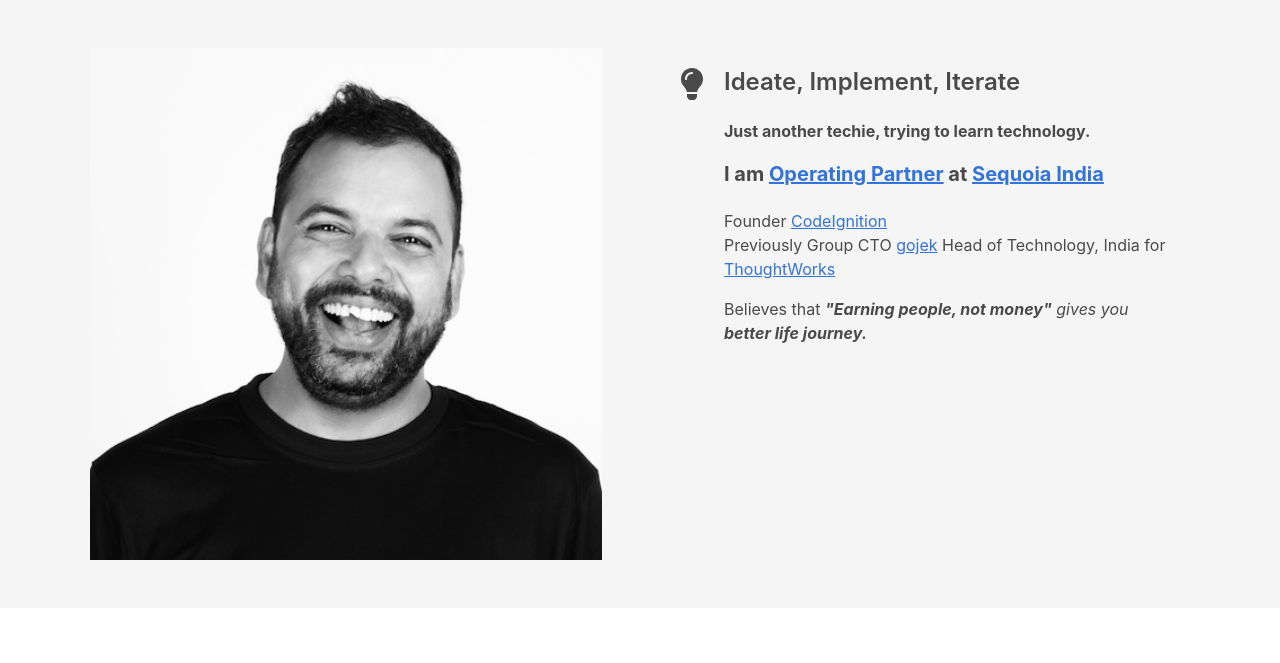
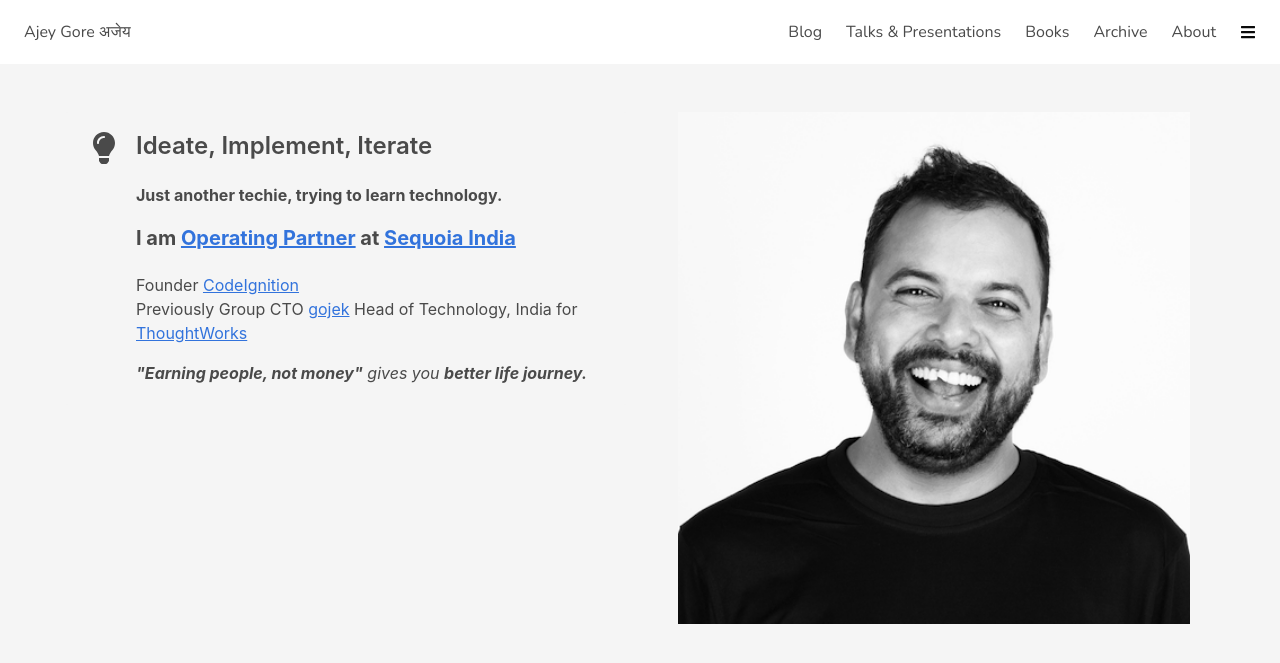
Before and after one commit to ajeygore/ajeygore.github.com, a Jekyll site: the page built from index2.html, in a window 1280 px wide. Shown: the top 663 px of the page. Built offline with Jekyll 4.4.1, drawn with Linux system fonts in a browser that asks for light colours; nearby versions of some CDN libraries.

Commit message:
changed columns

```diff
--- a/_includes/navigation.html
+++ b/_includes/navigation.html
@@ -1,18 +1,17 @@
-<!-- <div class="hero&#45;head top&#45;menu"> -->
-<!--   <div class="columns is&#45;mobile is&#45;marginless"> -->
-<!--     <div class="column left"> -->
-<!--       <p class="navbar&#45;item">Ajey Gore अजेय </p> -->
-<!--     </div> -->
-<!--     <div class="column right"> -->
-<!--       <p class="navbar&#45;item desktop is&#45;white">Blog</p> -->
-<!--       <p class="navbar&#45;item desktop">Talks &#38; Presentations</p> -->
-<!--       <p class="navbar&#45;item desktop">Books</p> -->
-<!--       <p class="navbar&#45;item desktop">Archive</p> -->
-<!--       <p class="navbar&#45;item desktop">About</p> -->
-<!--       <figure class="navbar&#45;item image has&#45;text&#45;black center"> -->
-<!--         <i class="fas fa&#45;bars" style="width: 1rem; height: 1rem;"></i> -->
-<!--       </figure>  -->
-<!--     </div> -->
-<!--   </div> -->
-<!-- </div> -->
-<!--  -->
+<div class="hero-head top-menu">
+  <div class="columns is-mobile is-marginless">
+    <div class="column left">
+      <p class="navbar-item">Ajey Gore अजेय </p>
+    </div>
+    <div class="column right">
+      <p class="navbar-item desktop is-white">Blog</p>
+      <p class="navbar-item desktop">Talks & Presentations</p>
+      <p class="navbar-item desktop">Books</p>
+      <p class="navbar-item desktop">Archive</p>
+      <p class="navbar-item desktop">About</p>
+      <figure class="navbar-item image has-text-black center">
+        <i class="fas fa-bars" style="width: 1rem; height: 1rem;"></i>
+      </figure>
+    </div>
+  </div>
+</div>
--- a/index2.html
+++ b/index2.html
@@ -6,12 +6,8 @@
 <section class="section has-background-light">
   <div class="container">
     <div class="columns">
-      <div class="column center-column">
-        <div class="lead-image content">
-        </div>
-      </div>
       <div class="column">
-        <article class="media notification">
+        <article class="media notification align-center">
           <figure class="media-left">
             <span class="icon is-medium">
               <i class="fas fa-2x fa-lightbulb"></i>
@@ -20,9 +16,9 @@
           <div class="media-content">
             <div class="content">
               <h1 class="title is-size-4">Ideate, Implement, Iterate</h1>
-                <p class="bold">
-                  Just another techie, trying to learn technology.
-                </p>
+              <p class="bold">
+                Just another techie, trying to learn technology.
+              </p>
               <div class="is-size-6">
                 <p class="is-size-5 bold">
                   I am <a href="https://en.wikipedia.org/wiki/Operating_partner" class="has-text-link">Operating Partner</a> at
@@ -36,13 +32,18 @@
                   Head of Technology, India for  <a href="https://thoughtworks.com" target="_blank" class="has-text-link">ThoughtWorks</a>
                 </p>
 
-                <p>Believes that <em><strong>"Earning people, not money"</strong> gives you <strong>better life journey.</strong></em>
+                <p><em><strong>"Earning people, not money"</strong> gives you <strong>better life journey.</strong></em>
 
               </div>
             </div>
           </div>
         </article>
       </div>
+      <div class="column center-column">
+        <div class="lead-image content">
+        </div>
+      </div>
+
     </div>
   </div>
 </section>
```
Also changed, not shown: 1 other file.
